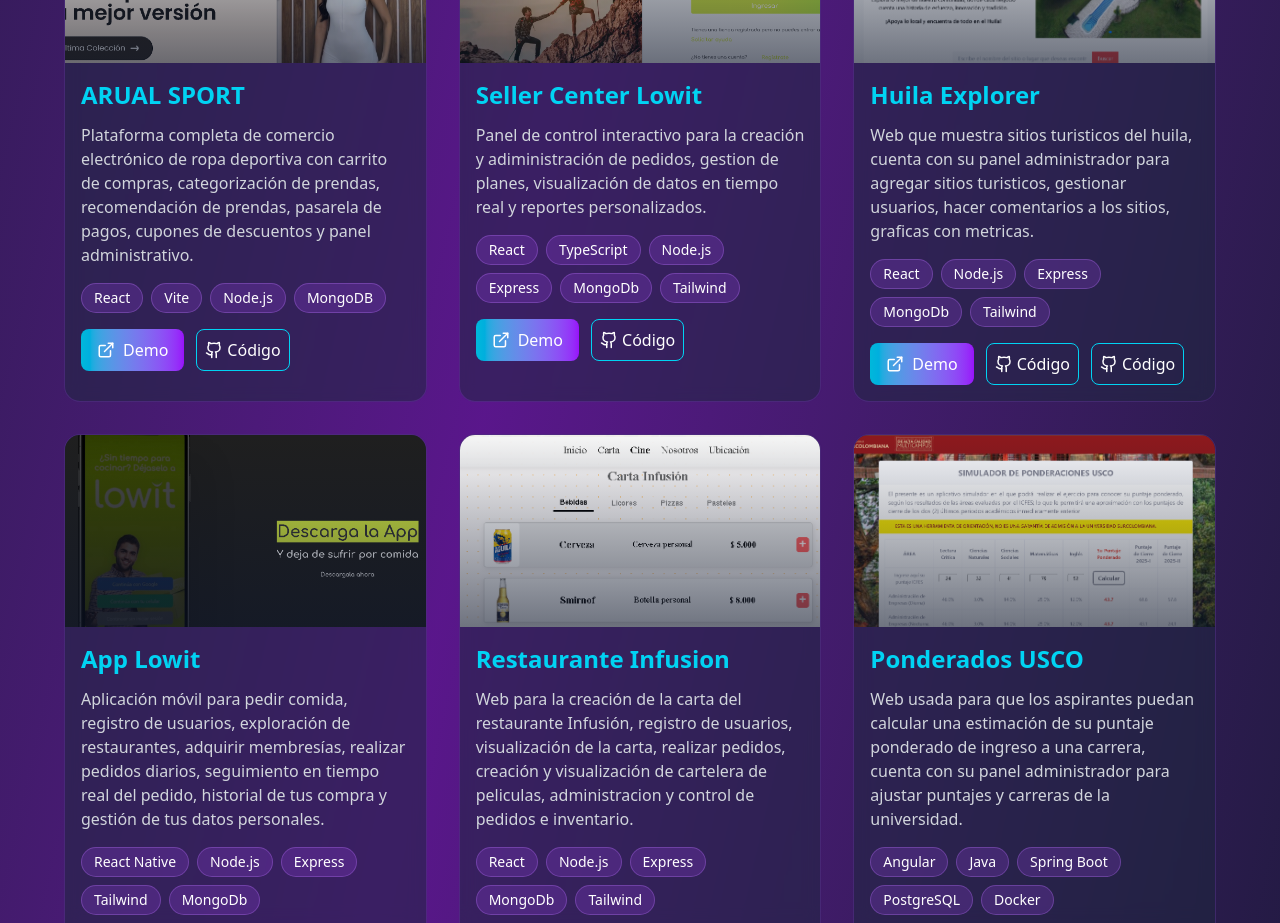
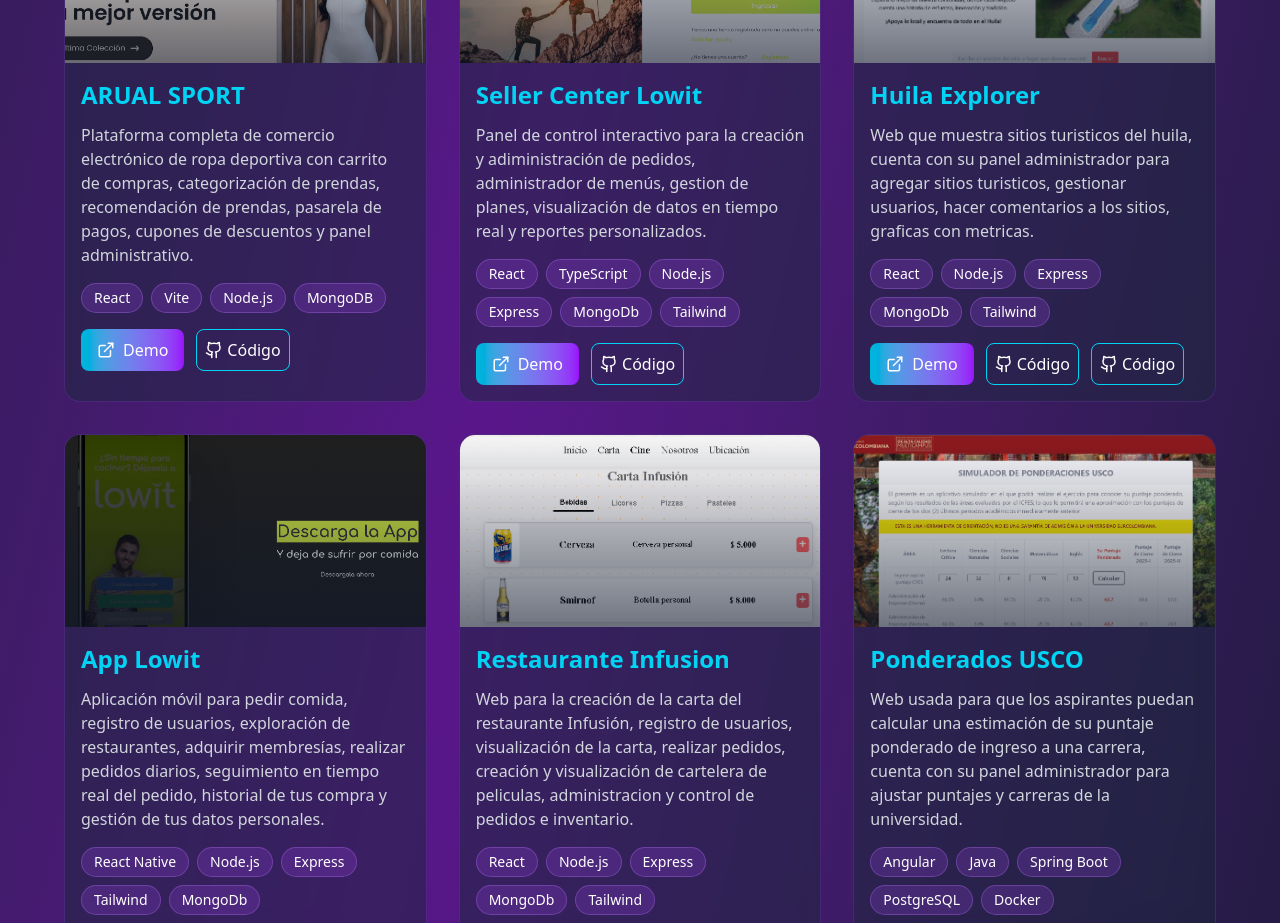
Before and after one commit to luis13xd/luistrujillolopez, a React (Vite) app: page / in a window 1280 px wide. Shown: the part 3120-4043 px from the top of the page. Built offline with nearby package versions, Linux system fonts and the light colour scheme.

Commit message:
austamos texto de seller center de lo0wit2

```diff
--- a/src/data/proyectos.ts
+++ b/src/data/proyectos.ts
@@ -21,7 +21,7 @@ export const projectsData: Proyecto[] = [
   {
     titulo: "Seller Center Lowit",
     descripcion:
-      "Panel de control interactivo para la creación y adiministración de pedidos, gestion de planes, visualización de datos en tiempo real y reportes personalizados.",
+      "Panel de control interactivo para la creación y adiministración de pedidos, administrador de menús, gestion de planes, visualización de datos en tiempo real y reportes personalizados.",
     tecnologias: [
       "React",
       "TypeScript",
```
